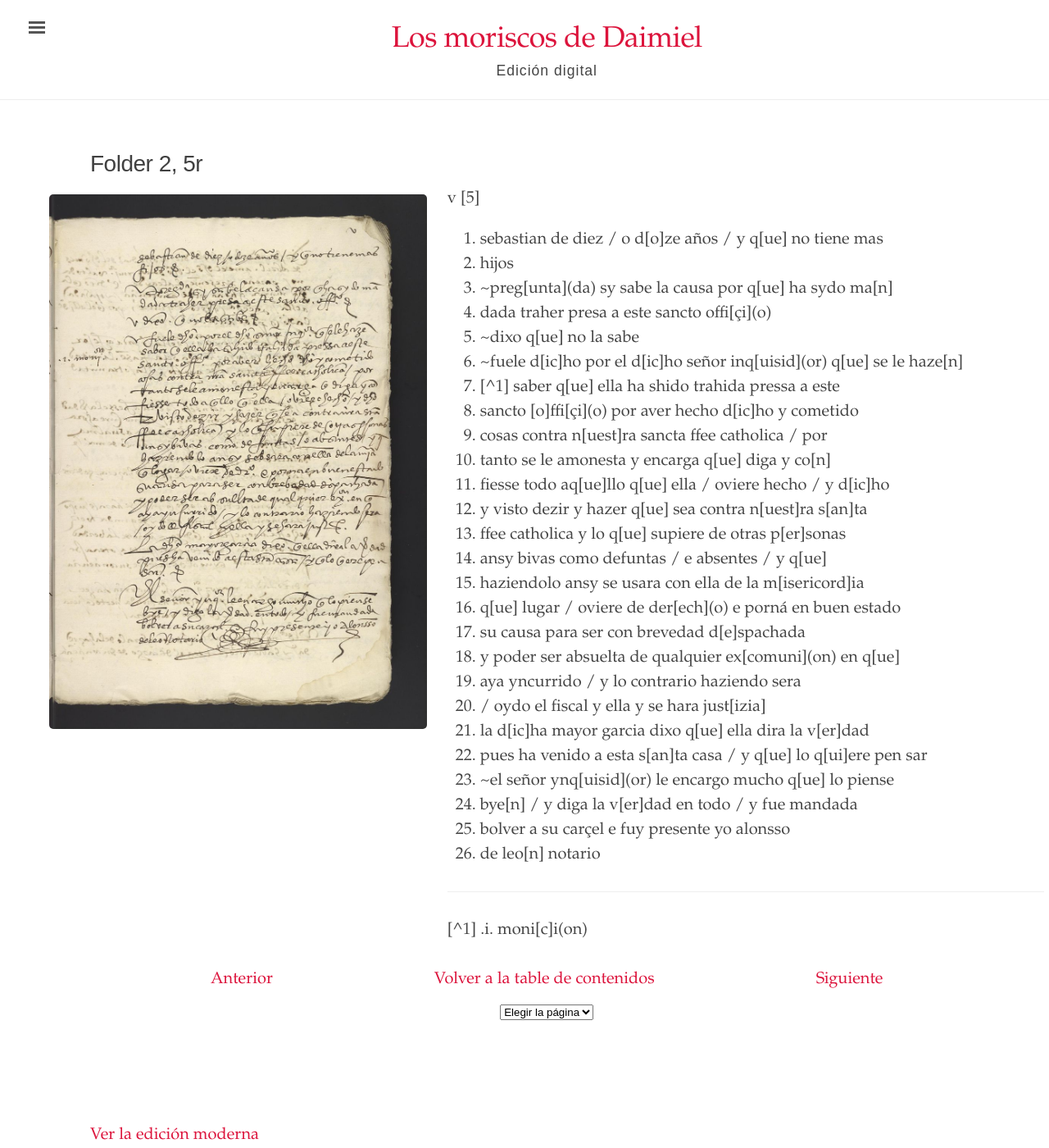
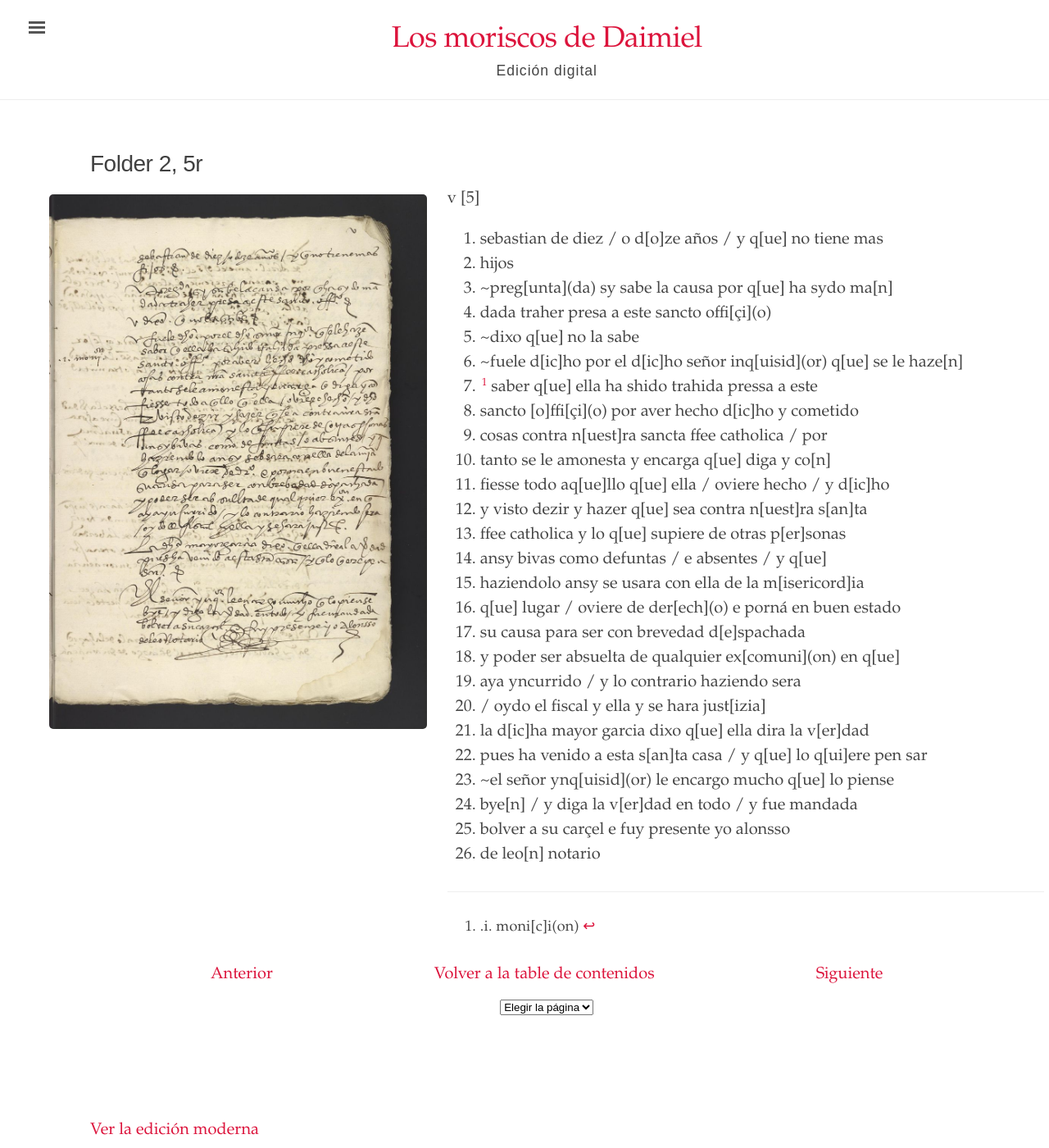
Before and after one commit to digbmc/moriscos-daimel, a Jekyll site: the page built from _texts/folder-2-5r.md, in a window 1280 px wide and 1400 px high. Shown: the whole window at 82% size. Built offline with Jekyll 4.4.1, drawn with Linux system fonts in a browser that asks for light colours.

Commit message:
Update folder-2-5r.md

```diff
--- a/_texts/folder-2-5r.md
+++ b/_texts/folder-2-5r.md
@@ -37,4 +37,4 @@ sar
 
 <hr>
 
-[^1] .i. moni\[c\]i(on)
+[^1]: .i. moni\[c\]i(on)
```
